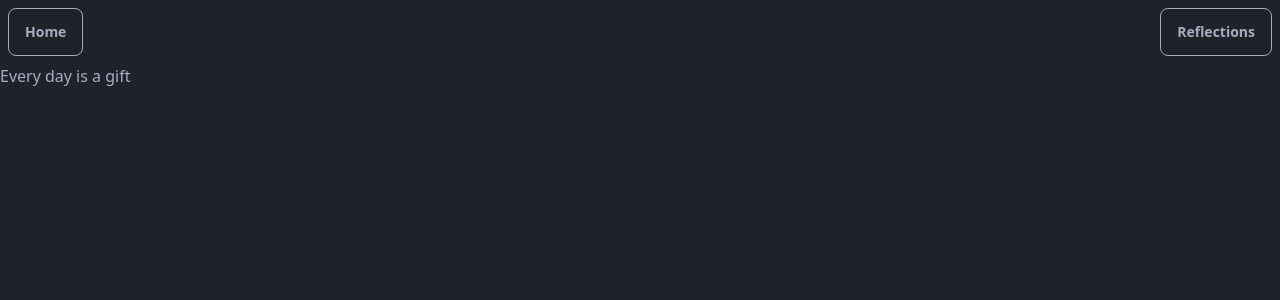
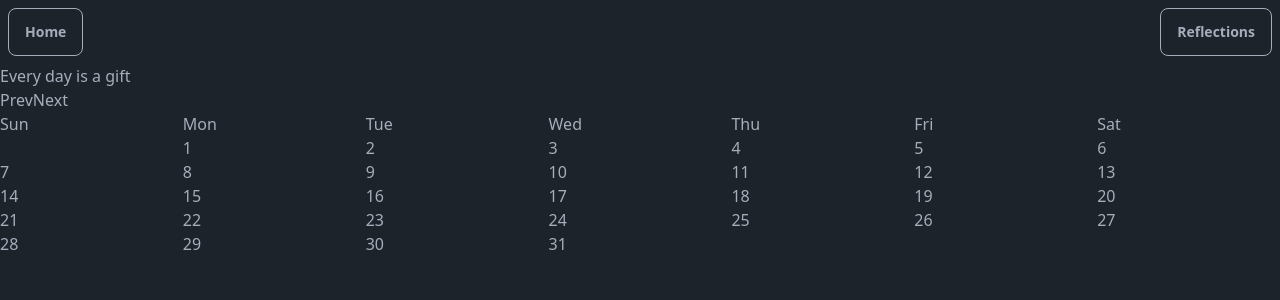
Before and after one commit to GreetingsNeighbor/Simplified-Lessons, a Next.js app: page / in a window 1280 px wide. Shown: the top 300 px of the page. Built offline with nearby package versions, Linux system fonts and the light colour scheme.

Commit message:
calendar feature for goals

```diff
--- a/app/page.tsx
+++ b/app/page.tsx
@@ -1,7 +1,10 @@
+import Calendar from "@/components/Calendar"
+
 const page = () => {
     return (
         <div>
             <h1 className="">Every day is a gift</h1>
+            <Calendar />
         </div>
     )
 }
--- /dev/null
+++ b/components/Calendar.tsx
@@ -0,0 +1,79 @@
+'use client'
+import React, { useState } from 'react';
+/* calendar for the current month */
+/** Todo:
+ * 1. show the current month
+ * 2. show the current day
+ * 3. select a day and see the activities for that day
+ * 4. add, delete, edit activities for the day selected
+ *
+ */
+/** count down
+ * 1. show down to important dates
+ */
+function Calendar() {
+    const [currentDate, setCurrentDate] = useState(new Date());
+
+    const daysOfWeek = ['Sun', 'Mon', 'Tue', 'Wed', 'Thu', 'Fri', 'Sat'];
+
+    // Get the first day of the current month
+    const firstDayOfMonth = new Date(
+        currentDate.getFullYear(),
+        currentDate.getMonth(),
+        1
+    );
+
+    // Get the last day of the current month
+    const lastDayOfMonth = new Date(
+        currentDate.getFullYear(),
+        currentDate.getMonth() + 1,
+        0
+    );
+
+    // Calculate the days to be displayed in the calendar
+    const calendarDays = [];
+    for (
+        let day = new Date(firstDayOfMonth);
+        day <= lastDayOfMonth;
+        day.setDate(day.getDate() + 1)
+    ) {
+        calendarDays.push(new Date(day));
+    }
+
+    // Adjust the first row of the calendar if the month doesn't start on Sunday
+    const startDayOfWeek = firstDayOfMonth.getDay();
+    for (let i = 0; i < startDayOfWeek; i++) {
+        calendarDays.unshift(null);
+    }
+
+    const changeMonth = (offset: number) => {
+        setCurrentDate(
+            new Date(
+                currentDate.getFullYear(),
+                currentDate.getMonth() + offset,
+                1
+            )
+        );
+    };
+
+    return (
+        <div>
+            <button onClick={() => changeMonth(-1)}>Prev</button>
+            <button onClick={() => changeMonth(1)}>Next</button>
+            <div>
+            </div>
+            <div style={{ display: 'grid', gridTemplateColumns: 'repeat(7, 1fr)' }}>
+                {daysOfWeek.map((day) => (
+                    <div key={day}>{day}</div>
+                ))}
+                {calendarDays.map((day, index) => (
+                    <div key={index}>
+                        {day ? day.getDate() : ''}
+                    </div>
+                ))}
+            </div>
+        </div>
+    );
+}
+
+export default Calendar;
```
